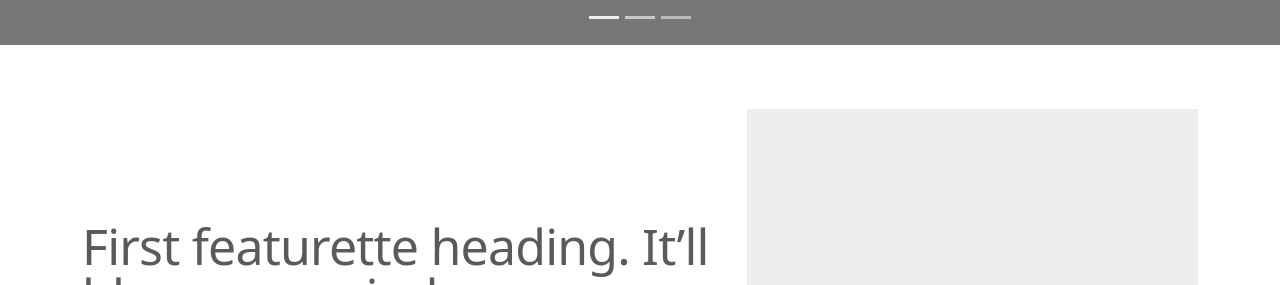
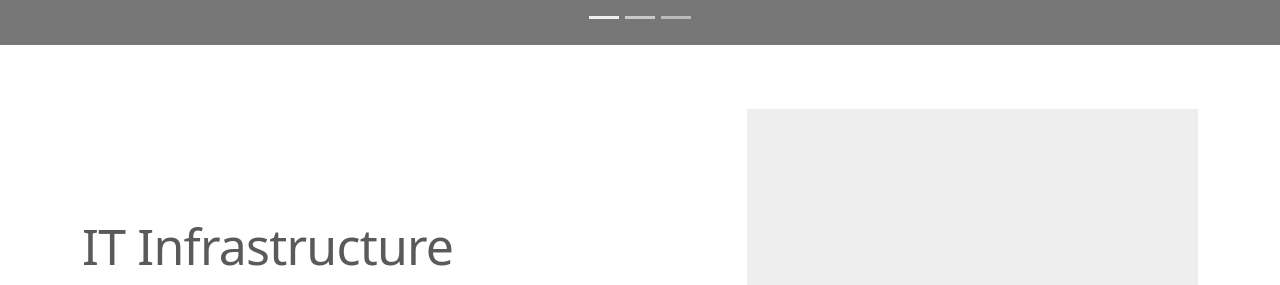
Before and after one commit to cuauhtemocmartinez/carousel, a plain HTML site: page index.html in a window 1280 px wide. Shown: the part 515-800 px from the top of the page. Drawn offline with nearby package versions, Linux system fonts and the light colour scheme; files whose address does not match are found by name.

Commit message:
deleted first featurette heading

```diff
--- a/index.html
+++ b/index.html
@@ -118,7 +118,7 @@
   <div class="container marketing" >
     <div class="row featurette">
       <div class="col-md-7">
-        <h2 class="featurette-heading">First featurette heading. <span class="text-muted">It’ll blow your mind.</span></h2>
+        <h2 class="featurette-heading">IT Infrastructure<span class="text-muted"></span></h2>
         <p class="lead">Some great placeholder content for the first featurette here. Imagine some exciting prose here.</p>
       </div>
       <div class="col-md-5">
```
